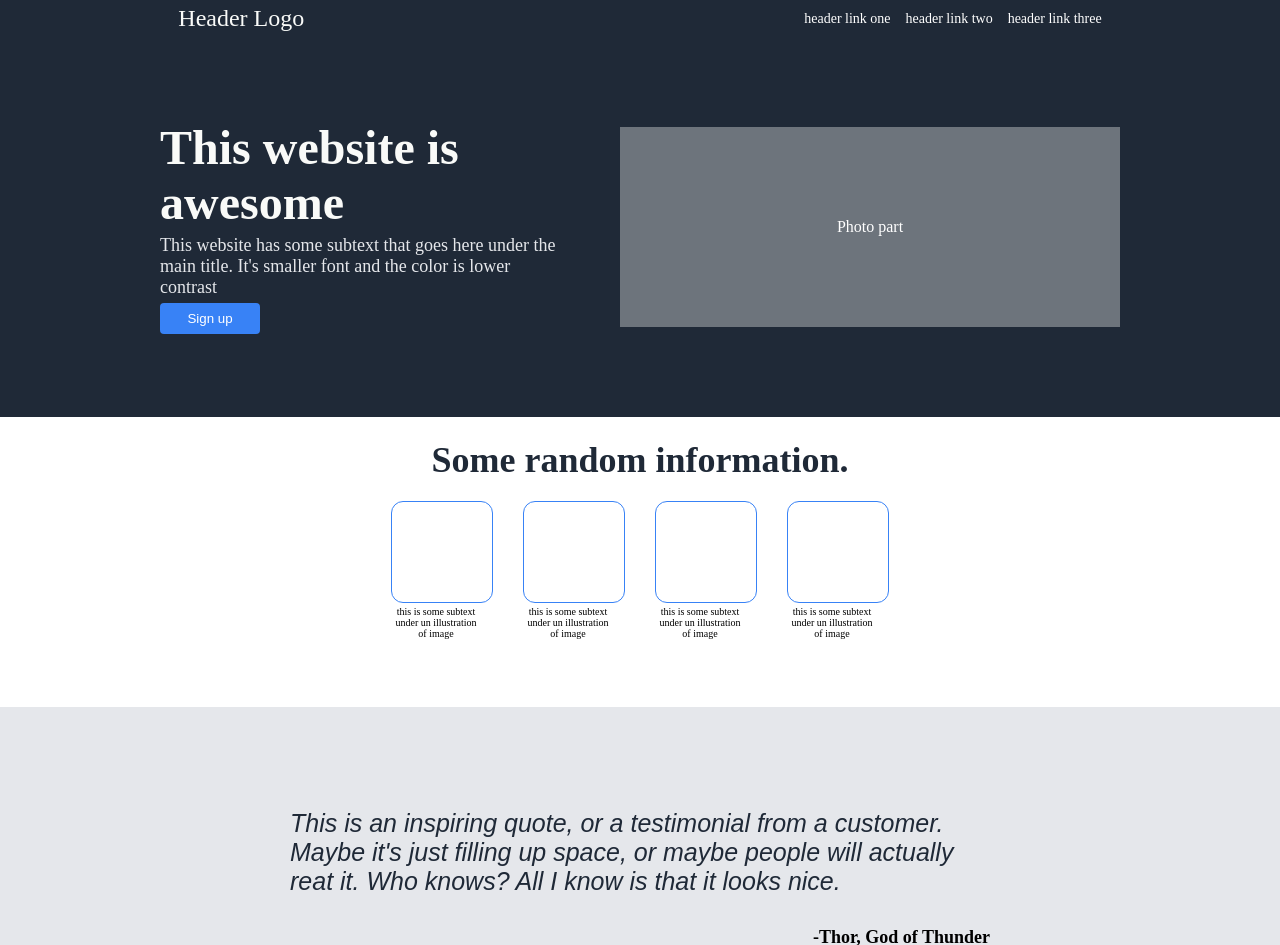
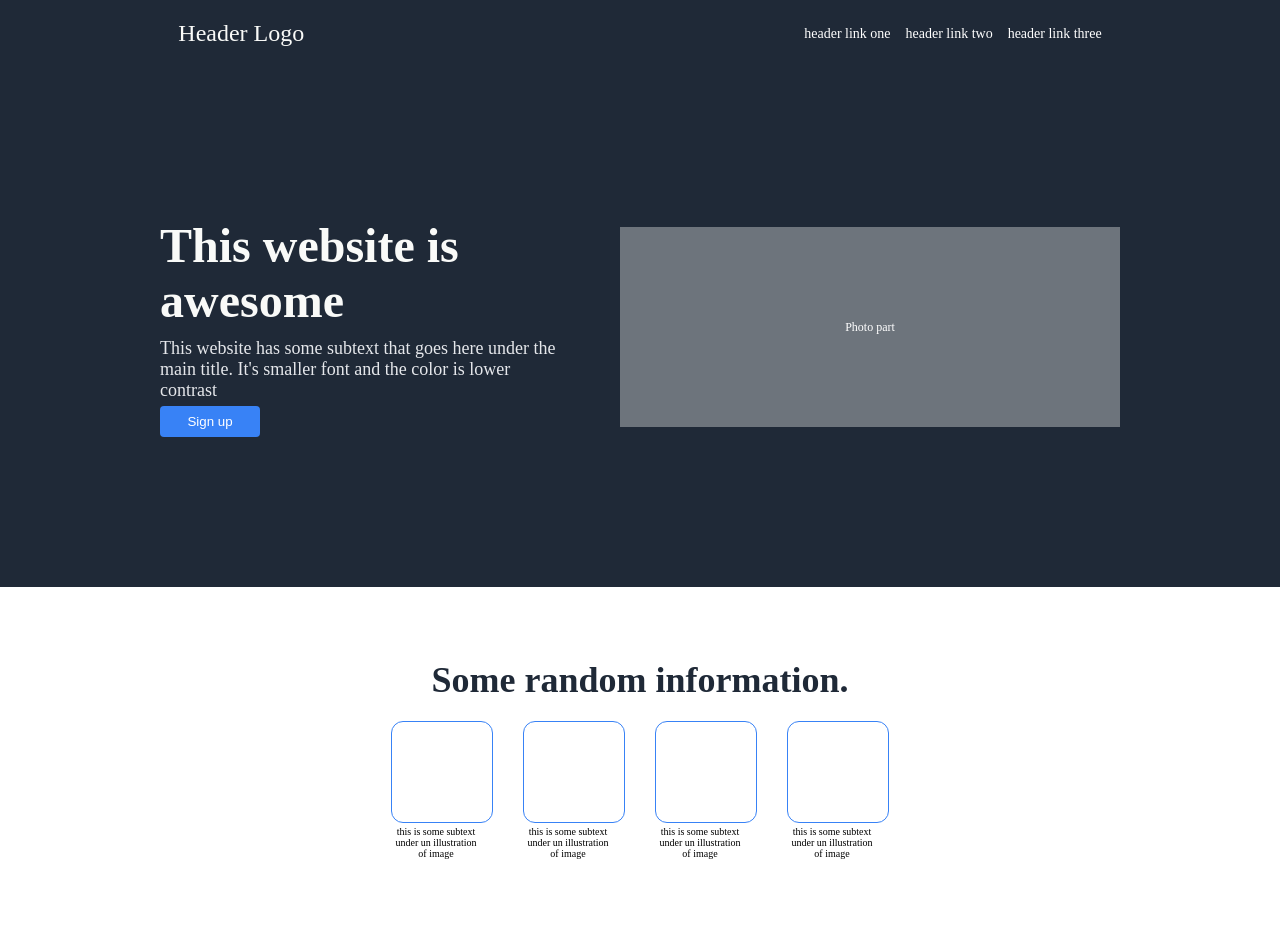
Before and after one commit to ffaline/layout1, a plain HTML site: page index.html in a window 1280 px wide. Shown: the top 945 px of the page. Drawn offline with Linux system fonts and the light colour scheme.

Commit message:
final layout

```diff
--- a/index.html
+++ b/index.html
@@ -23,8 +23,9 @@
         </div>
         <div class="bottom-part">
             <div class="leftside">
-                <div class="maintext">This website is awesome</div>
-
+                <div class="maintext">
+                    <h1 class="maintext">This website is awesome</h1>
+                </div>
                 <div class="text">This website has some subtext that goes here under the main title.
                      It's smaller font and the color is lower contrast</div>
                     <button class="button">Sign up</button>
--- a/style.css
+++ b/style.css
@@ -6,9 +6,38 @@
 body {
     display: flex;
     flex-direction: column;
-    height: auto;
-    width:auto;
-    margin: 0;
+    margin-top: 0;
+    font-size: 16px;
+
+}
+
+@media (min-width: 765px) {
+    body {
+        font-size:12px;
+
+    }
+
+    .bottom-part{
+        font-size: 12px;
+
+    }
+}
+
+@media (min-widht:1024px) {
+    body {
+        font-size:20px;
+
+    }
+
+
+
+}
+
+@media (min-width:1280px) {
+    body {
+        font-size:30px;
+
+    }
 
 
 }
@@ -30,7 +59,7 @@ body {
     align-items: center;
     margin: 0 50px;
     gap: 500px;
-    padding: 5px;
+    padding: 20px;
 
 
 
@@ -54,7 +83,7 @@ li {
 
 .bottom-part{
     display: flex;
-    padding:80px;
+    padding:150px;
     justify-content: center;
     margin: 10px 0;
     gap: 60px;
@@ -134,7 +163,7 @@ a{
 }
 
 .upper-middle{
-    padding: 120px;
+    padding: 170px;
     display: flex;
     flex-direction: column;
     align-items: center;
@@ -184,7 +213,7 @@ a{
     background-color: #E5E7EB;
     display: flex;
     flex-direction: column;
-    padding: 70px;
+    padding: 160px;
     align-items: center;
 
 
@@ -216,7 +245,7 @@ a{
 }
 
 .bottom-middle{
-    padding: 120px ;
+    padding: 180px ;
     display: flex;
     justify-content: center;
 }
@@ -262,4 +291,6 @@ a{
     justify-content: center;
     align-items: center;
     margin-bottom: 0;
-}
+
+
+    }
```
Also changed, not shown: 01.png (added), 02.png (added).
